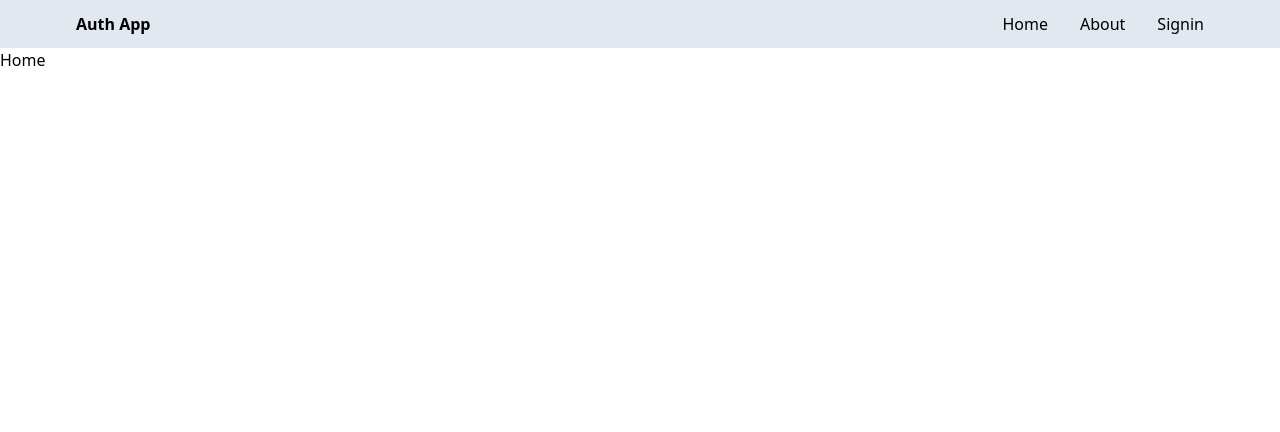
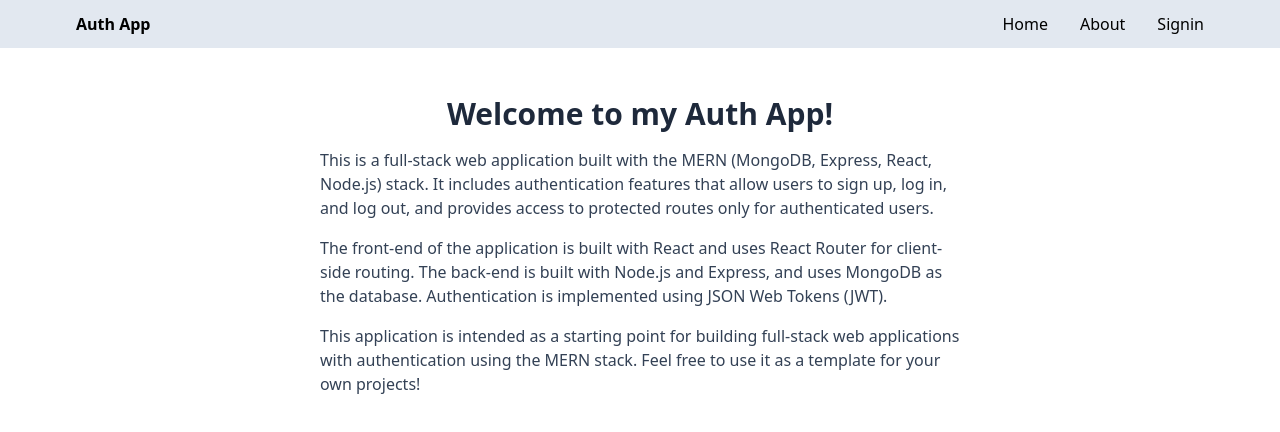
Before and after one commit to Naveen-gn/MERN-Authentication-App, a React (Vite) app in the folder client/: page / in a window 1280 px wide. Shown: the top 432 px of the page. Built offline with nearby package versions, Linux system fonts and the light colour scheme.

Commit message:
Home page completed

```diff
--- a/client/src/Pages/Home.jsx
+++ b/client/src/Pages/Home.jsx
@@ -1,7 +1,28 @@
-import React from 'react'
+import React from 'react';
 
 export default function Home() {
   return (
-    <div>Home</div>
-  )
+    <div className='px-4 py-12 max-w-2xl mx-auto'>
+      <h1 className='text-3xl font-bold  mb-4 text-slate-800 text-center'>
+        Welcome to my Auth App!
+      </h1>
+      <p className='mb-4 text-slate-700'>
+        This is a full-stack web application built with the MERN (MongoDB,
+        Express, React, Node.js) stack. It includes authentication features that
+        allow users to sign up, log in, and log out, and provides access to
+        protected routes only for authenticated users.
+      </p>
+      <p className='mb-4 text-slate-700'>
+        The front-end of the application is built with React and uses React
+        Router for client-side routing. The back-end is built with Node.js and
+        Express, and uses MongoDB as the database. Authentication is implemented
+        using JSON Web Tokens (JWT).
+      </p>
+      <p className='mb-4 text-slate-700'>
+        This application is intended as a starting point for building full-stack
+        web applications with authentication using the MERN stack. Feel free to
+        use it as a template for your own projects!
+      </p>
+    </div>
+  );
 }
```
